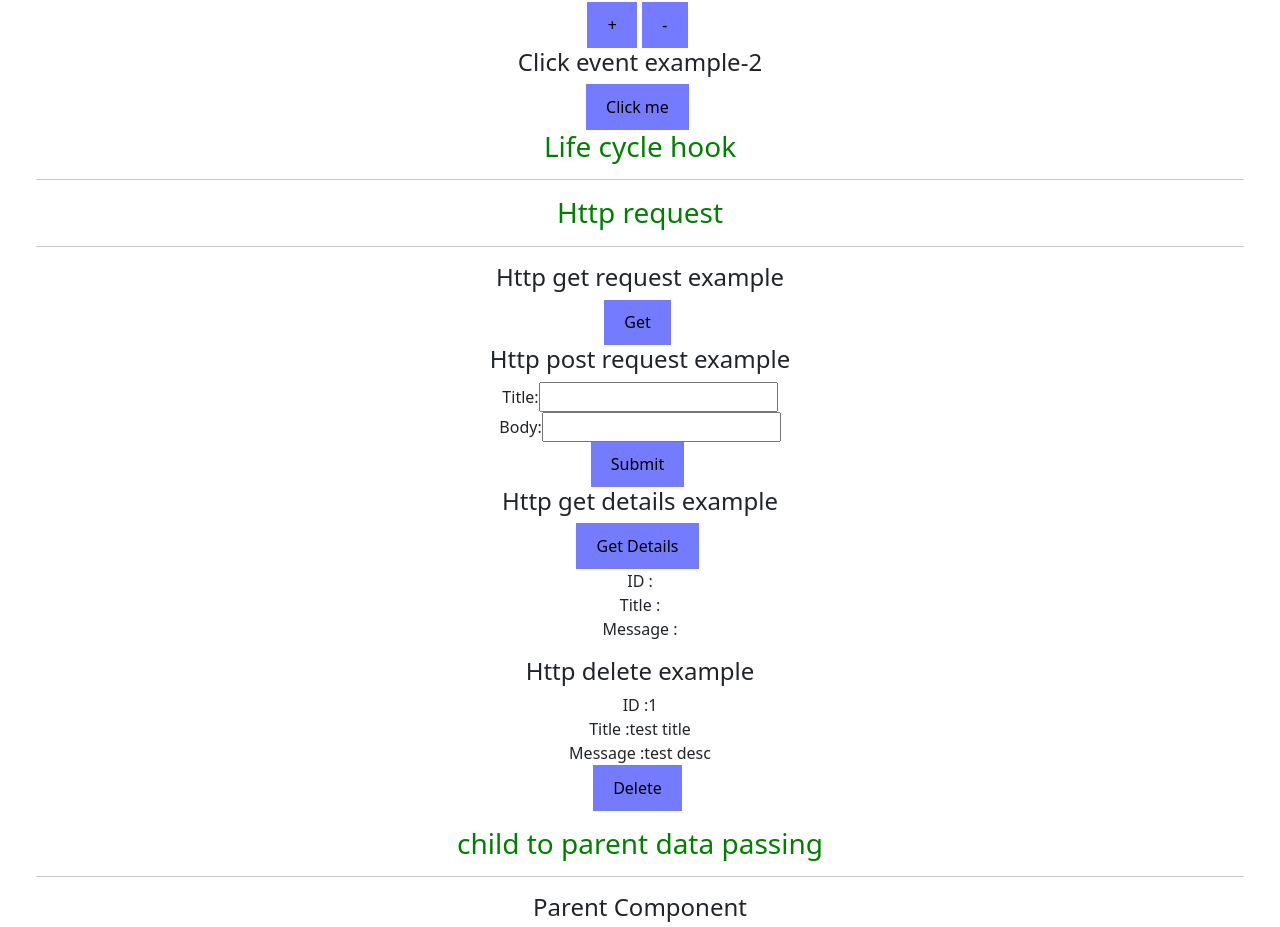
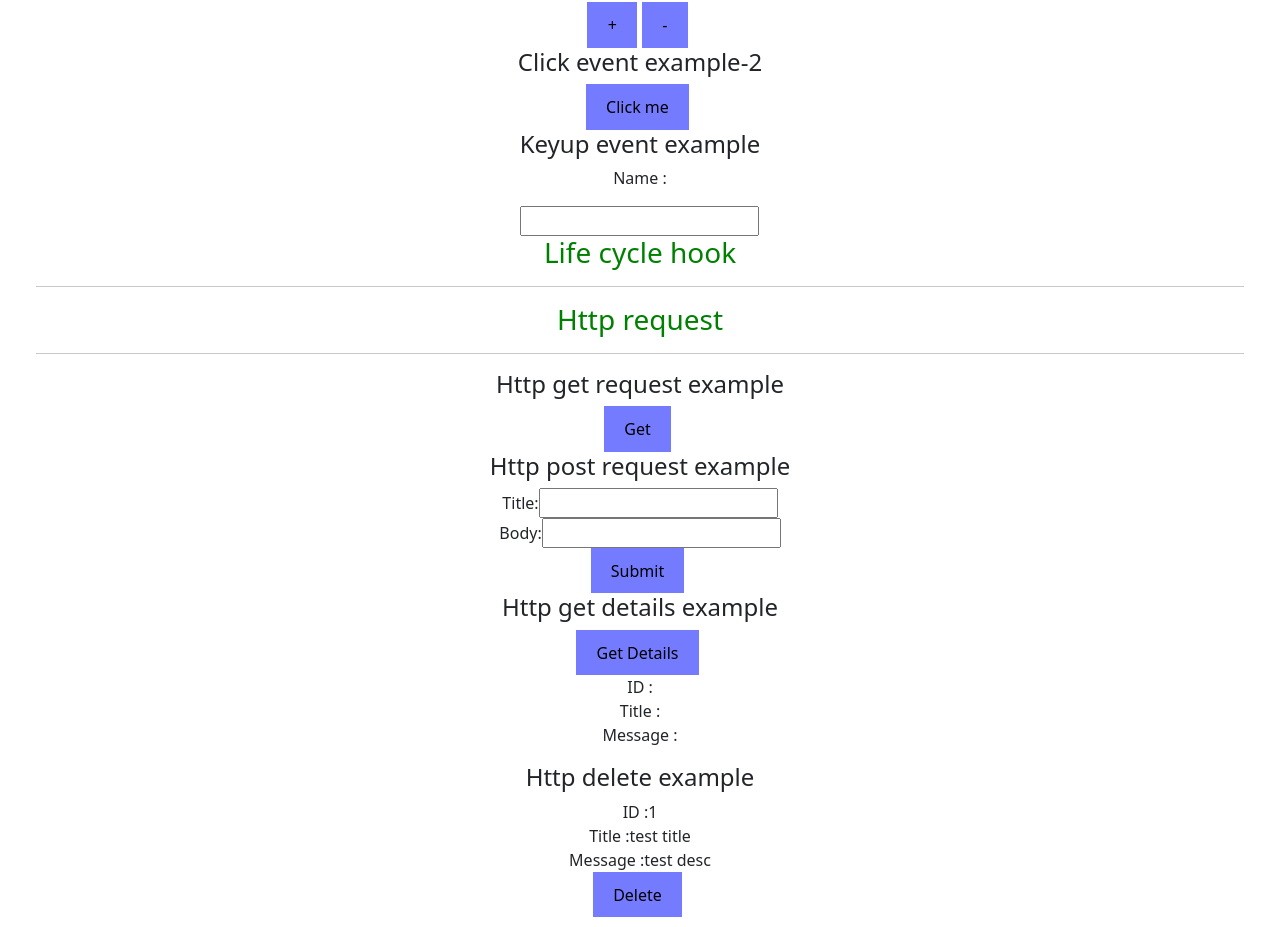
Before and after one commit to mamunurrashid1010/vuejs_practice, a Vue app: page / in a window 1280 px wide. Shown: the part 1176-2103 px from the top of the page. Built offline with nearby package versions, Linux system fonts and the light colour scheme.

Commit message:
Event Handling : Keyup event example

```diff
--- a/src/App.vue
+++ b/src/App.vue
@@ -14,6 +14,7 @@ import DeleteExample from "./components/http_request/DeleteExample.vue";
 import Parent from "./components/child_to_parent_data_passsing/Parent.vue";
 import FormExample from "./components/form/FormExample.vue";
 import Login from "./components/form/Login.vue";
+import KeyupEvent from "./components/event_handling/KeyupEvent.vue";
 </script>
 
 <template>
@@ -42,6 +43,7 @@ import Login from "./components/form/Login.vue";
   <!-- event handling: click event example -->
   <h3 style="color: green">Event Handling</h3><hr>
   <ClickEvent/>
+  <KeyupEvent/>
 
   <!-- lifecycle hook example -->
   <h3 style="color: green">Life cycle hook</h3><hr>
--- /dev/null
+++ b/src/components/event_handling/KeyupEvent.vue
@@ -0,0 +1,29 @@
+<template>
+  <div>
+
+    <h4>Keyup event example</h4>
+    <p>Name : {{title}}</p>
+    <input type="text" name="" value="" @keyup="nameChange()" />
+
+  </div>
+</template>
+
+<script>
+export default {
+  name:'KeyupEvent',
+  data(){
+    return{
+      title:''
+    }
+  },
+  methods:{
+    nameChange(e){
+      this.title = e.target.value;
+    }
+  }
+}
+</script>
+
+<style>
+
+</style>
```
Also changed, not shown: 1 other file (tests, documents, lock files or other folders).
